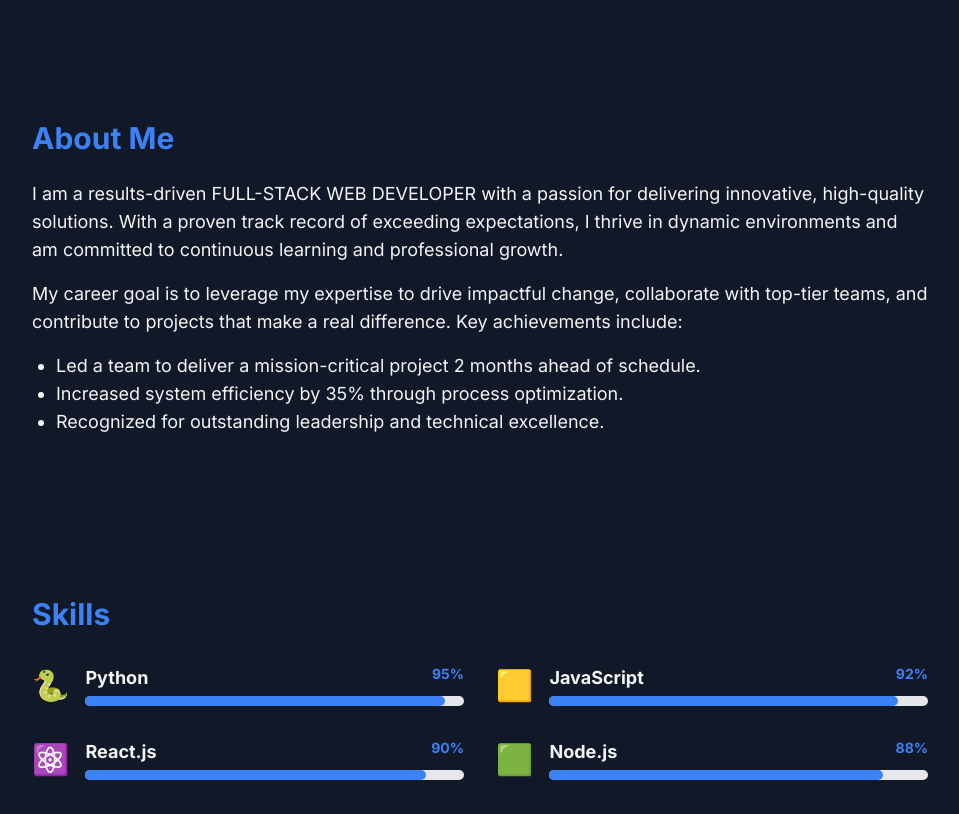
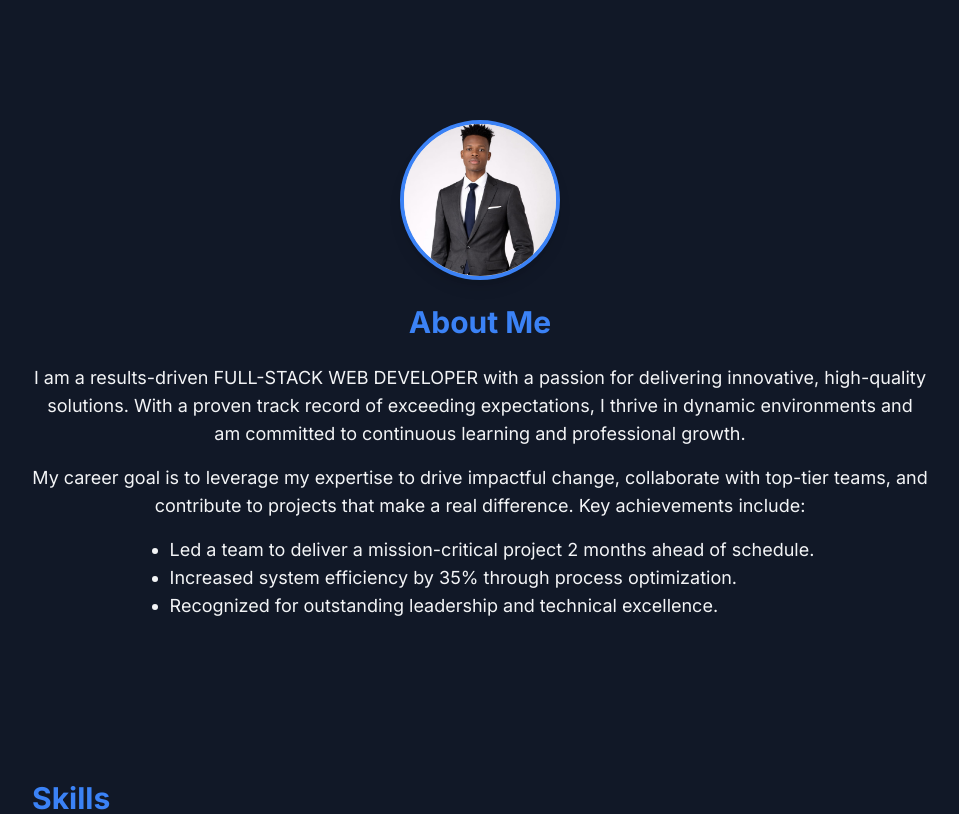
Before and after one commit to jamiljuma2/portfilio, a React (Create React App) app: page / in a window 1280 px wide. Shown: the part 760-1574 px from the top of the page, without its empty margins (160-1119 px from the left). Built offline with nearby package versions, Linux system fonts and the light colour scheme; the HTML template or start-up script is replaced by a standard one.

Commit message:
Add and style profile photo in About section for best fit

```diff
--- a/src/components/About.js
+++ b/src/components/About.js
@@ -2,15 +2,21 @@
 
 const About = () => (
   <section id="about" className="py-20 px-6 bg-slate-900 dark:bg-slate-100">
-    <div className="max-w-4xl mx-auto">
+    <div className="max-w-4xl mx-auto flex flex-col items-center">
+      <img
+        src="/profile.jpg"
+        alt="Profile"
+        className="w-40 h-40 rounded-full object-cover object-top border-4 border-blue-500 shadow-lg mb-6 bg-gray-200 dark:bg-gray-300"
+        style={{ objectPosition: 'top center' }}
+      />
       <h2 className="text-3xl font-bold text-blue-500 mb-6">About Me</h2>
-      <p className="text-lg text-gray-100 dark:text-gray-900 mb-4">
+      <p className="text-lg text-gray-100 dark:text-gray-900 mb-4 text-center">
         I am a results-driven FULL-STACK WEB DEVELOPER with a passion for delivering innovative, high-quality solutions. With a proven track record of exceeding expectations, I thrive in dynamic environments and am committed to continuous learning and professional growth.
       </p>
-      <p className="text-lg text-gray-100 dark:text-gray-900 mb-4">
+      <p className="text-lg text-gray-100 dark:text-gray-900 mb-4 text-center">
         My career goal is to leverage my expertise to drive impactful change, collaborate with top-tier teams, and contribute to projects that make a real difference. Key achievements include:
       </p>
-      <ul className="list-disc pl-6 text-lg text-gray-100 dark:text-gray-900">
+      <ul className="list-disc pl-6 text-lg text-gray-100 dark:text-gray-900 text-left">
         <li>Led a team to deliver a mission-critical project 2 months ahead of schedule.</li>
         <li>Increased system efficiency by 35% through process optimization.</li>
         <li>Recognized for outstanding leadership and technical excellence.</li>
```
Also changed, not shown: public/profile.jpg (added).
